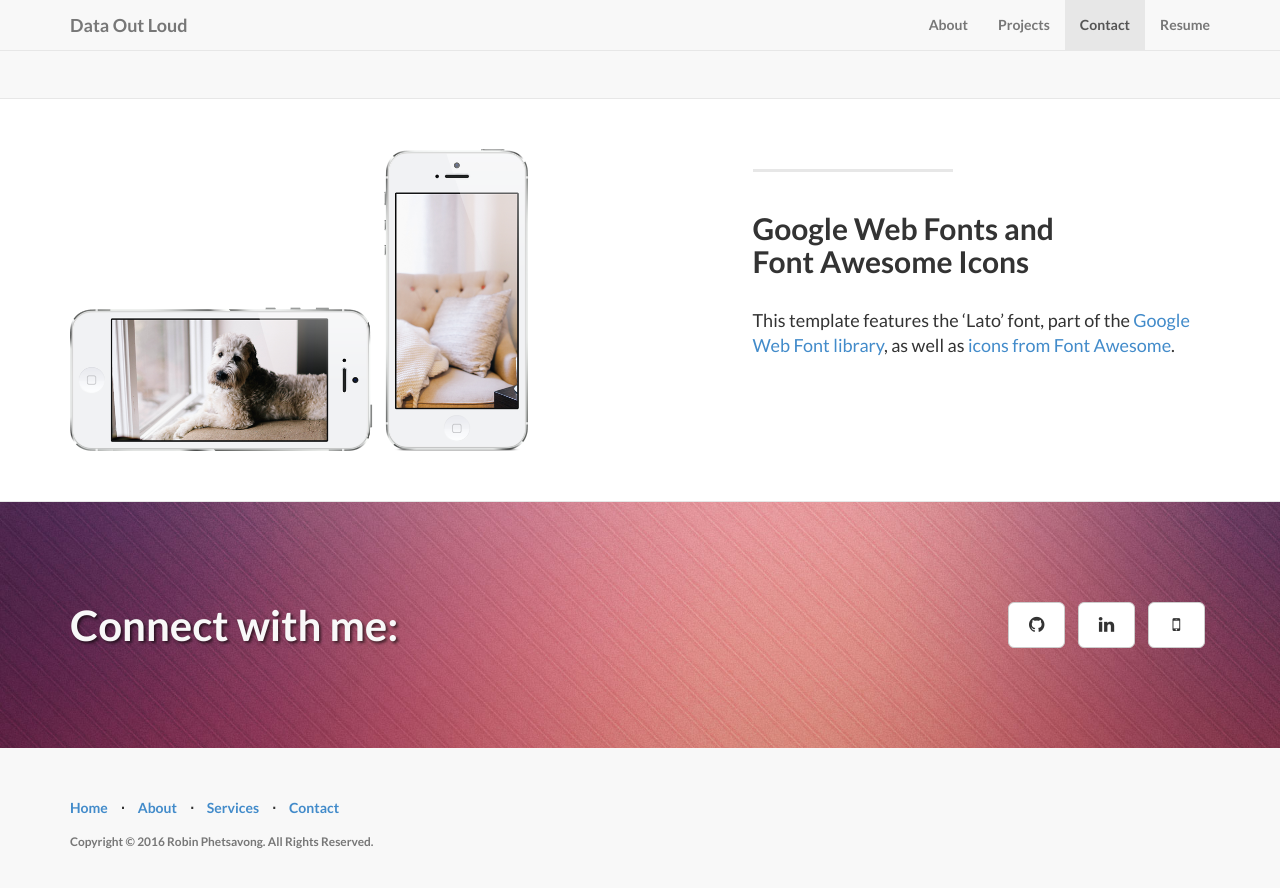
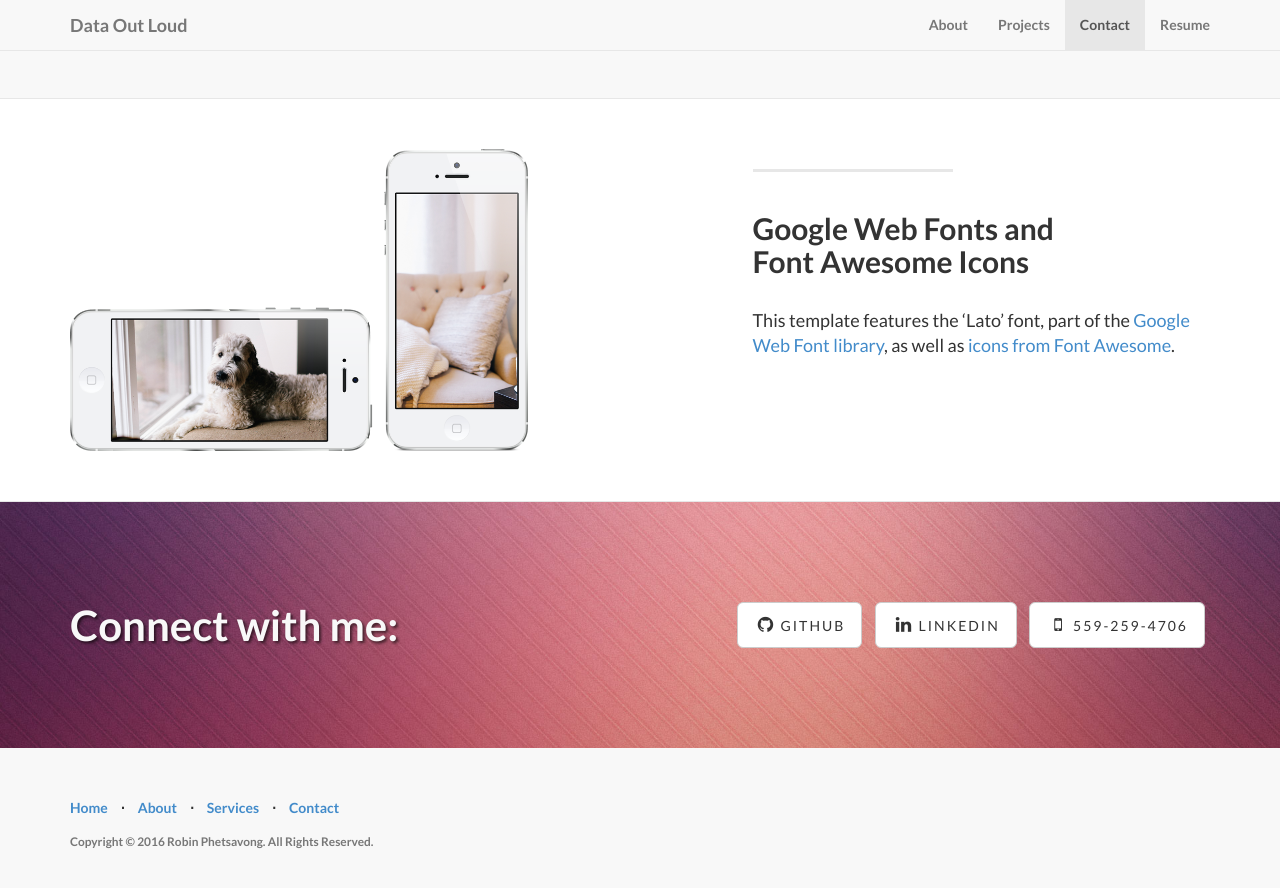
Before and after one commit to robinphetsa/robinphetsa.github.io, a Jekyll site: the page built from index.html, in a window 1280 px wide and 900 px high, scrolled down 1858 px. Shown: the top 888 px of the window. Built offline with Jekyll 4.4.1, drawn with Linux system fonts in a browser that asks for light colours.

Commit message:
Update _config.yml

```diff
--- a/_config.yml
+++ b/_config.yml
@@ -29,7 +29,10 @@ social:
  #   url: https://twitter.com/robinphetsavong#
   - title: github
     url: https://github.com/robinphetsa
+    text: Github
   - title: linkedin
     url: https://www.linkedin.com/in/robin-phetsavong-931003a1
+    text: LinkedIn
   - title: mobile
     url: #
+    text: 559-259-4706
```
